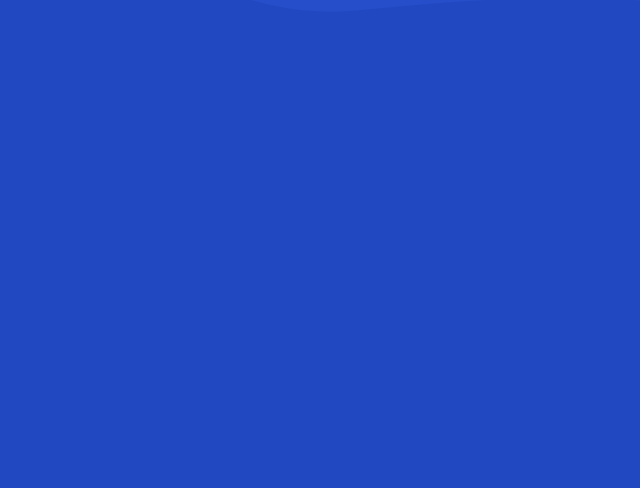
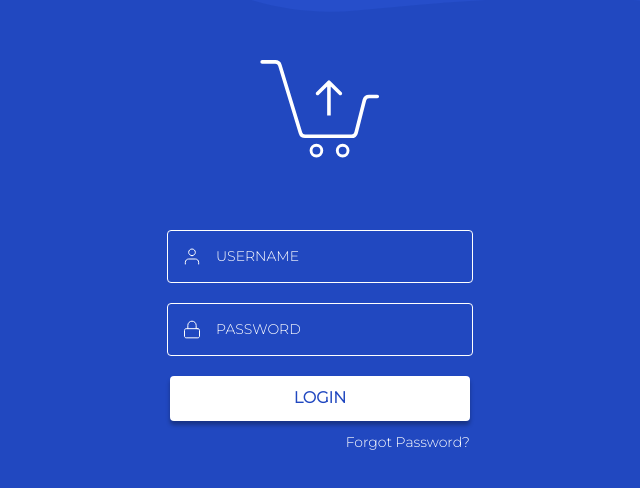
Before and after one commit to i3rotlher/luxolis-coding-task, a React (Create React App) app: page /login in a window 1280 px wide. Shown: the part 144-632 px from the top of the page, without its empty margins (320-960 px from the left). Built offline with nearby package versions, Linux system fonts and the light colour scheme.

Commit message:
login page

```diff
--- a/src/index.css
+++ b/src/index.css
@@ -1,19 +1,21 @@
+@import url("https://fonts.googleapis.com/css2?family=Montserrat:wght@300&display=swap");
+
 body {
   margin: 0;
-  font-family: -apple-system, BlinkMacSystemFont, 'Segoe UI', 'Roboto', 'Oxygen',
-    'Ubuntu', 'Cantarell', 'Fira Sans', 'Droid Sans', 'Helvetica Neue',
+  font-family: -apple-system, BlinkMacSystemFont, "Segoe UI", "Roboto", "Oxygen",
+    "Ubuntu", "Cantarell", "Fira Sans", "Droid Sans", "Helvetica Neue",
     sans-serif;
   -webkit-font-smoothing: antialiased;
   -moz-osx-font-smoothing: grayscale;
 }
 
 code {
-  font-family: source-code-pro, Menlo, Monaco, Consolas, 'Courier New',
+  font-family: source-code-pro, Menlo, Monaco, Consolas, "Courier New",
     monospace;
 }
 
 .loginPageBackground {
-  background: #2148C0;
+  background: #2148c0;
 }
 
 .background {
@@ -31,3 +33,109 @@ code {
   height: 100%;
   object-fit: cover;
 }
+
+.centerContainer {
+  display: grid;
+  justify-items: center;
+  align-items: center;
+  height: 100vh;
+  width: 100vw;
+}
+
+.loginForm {
+  display: flex;
+  justify-content: center;
+  flex-direction: column;
+  align-items: center;
+  width: 300px;
+}
+
+* {
+  color: #fff;
+  text-align: center;
+  font-family: Montserrat;
+  font-size: 14px;
+  font-style: normal;
+  font-weight: 300;
+  line-height: 20px;
+}
+
+.loginButton {
+  border: none;
+  outline: none;
+  border-radius: 4px;
+  background: #fff;
+  box-shadow: 0px 4px 4px 0px rgba(0, 0, 0, 0.3);
+  color: #2148c0;
+  text-align: center;
+  font-family: Montserrat;
+  font-size: 16px;
+  font-style: normal;
+  font-weight: 600;
+  line-height: 20px;
+  text-transform: uppercase;
+  margin-bottom: 11px;
+  cursor: pointer;
+}
+
+.loginButton:hover {
+  filter: brightness(0.9);
+}
+
+#loginCart {
+  width: 119.386px;
+  height: 97.851px;
+  flex-shrink: 0;
+  margin-bottom: 72px;
+}
+
+.loginInputField {
+  border-radius: 4px;
+  border: 1px solid #fff;
+  background: none;
+  display: flex;
+  padding: 2px;
+  margin-bottom: 20px;
+  width: 100%;
+}
+
+.loginForm input {
+  outline: none;
+  border: none;
+  background-color: transparent;
+  text-align: start;
+}
+
+.loginForm input::placeholder {
+  color: white;
+  text-transform: uppercase;
+}
+
+.loginForm input:focus::placeholder {
+  color: transparent;
+}
+
+input:focus {
+  outline: none;
+}
+
+.loginForm .inputIcon {
+  padding: 12px;
+}
+
+.loginPage input,
+.loginPage button {
+  height: 45px;
+  width: 100%;
+}
+
+#forgotPassword {
+  text-align: end;
+  width: 100%;
+  text-transform: none;
+  text-decoration: none;
+}
+
+#forgotPassword:hover {
+  filter: brightness(0.9);
+}
--- a/src/pages/LoginPage.js
+++ b/src/pages/LoginPage.js
@@ -1,11 +1,32 @@
 import React from 'react';
 import LoginBackground from '../LoginBackground.svg';
+import LoginCart from '../loginCart.svg';
+import LoginUser from '../user.svg';
+import LoginLock from '../lock.svg';
 
 const LoginPage = () => {
   return (
     <div class="loginPage">
       <div class="background loginPageBackground">
-        <img src={LoginBackground} alt=""/>
+        <img src={LoginBackground} alt="" />
+      </div>
+      <div class='centerContainer'>
+
+        <div class="loginForm">
+          <form class="loginForm">
+            <img id="loginCart" src={LoginCart} alt=""></img>
+            <label class="loginInputField">
+              <img class="inputIcon" src={LoginUser} alt="" />
+              <input placeholder='USERNAME'></input>
+            </label>
+            <label class="loginInputField">
+              <img class="inputIcon" src={LoginLock} alt="" />
+              <input placeholder='PASSWORD'></input>
+            </label>
+            <button class="loginButton">LOGIN</button>
+          </form>
+          <a href="/" id="forgotPassword">Forgot Password?</a>
+        </div>
       </div>
     </div>
   );
```
Also changed, not shown: src/lock.svg (added), src/user.svg (added).
